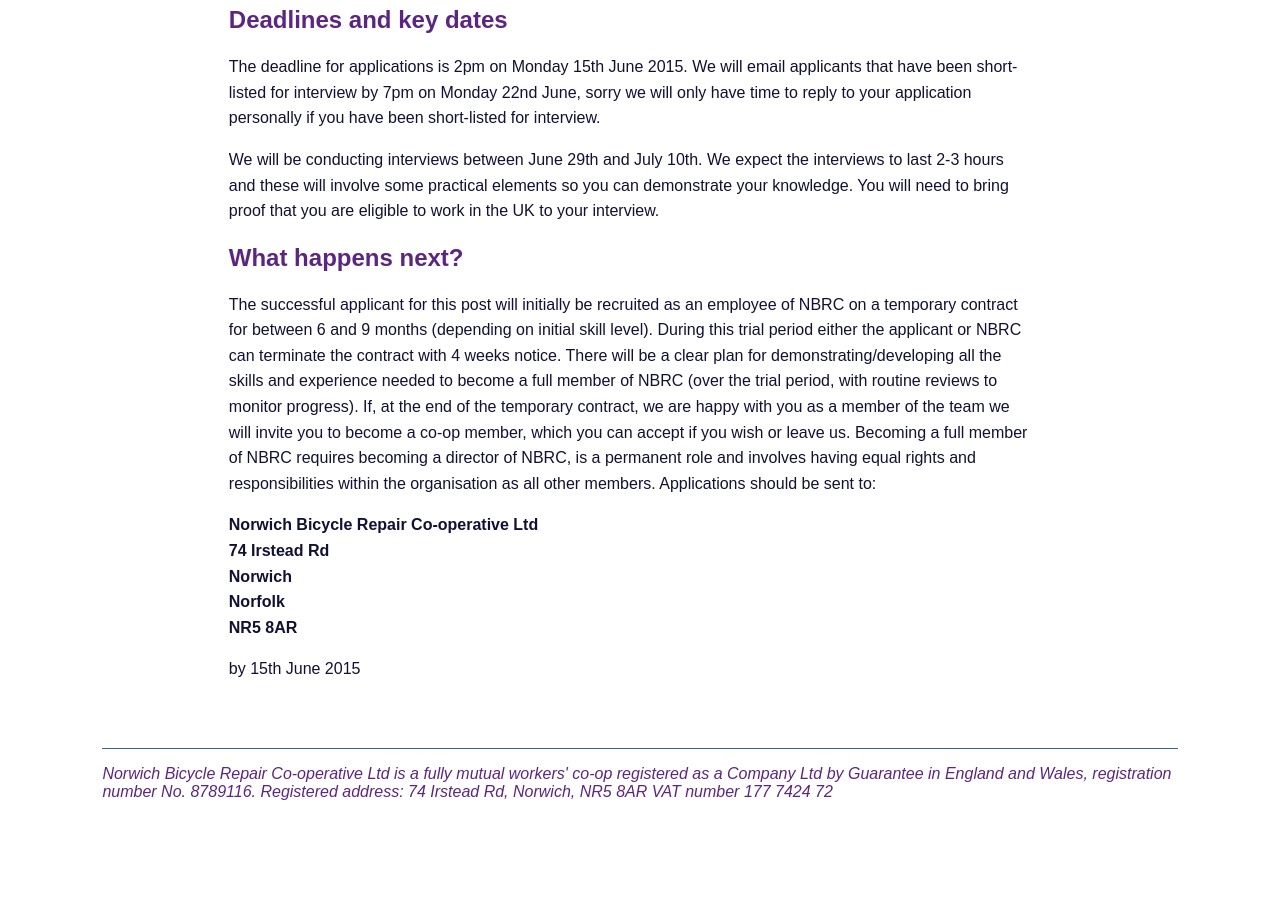
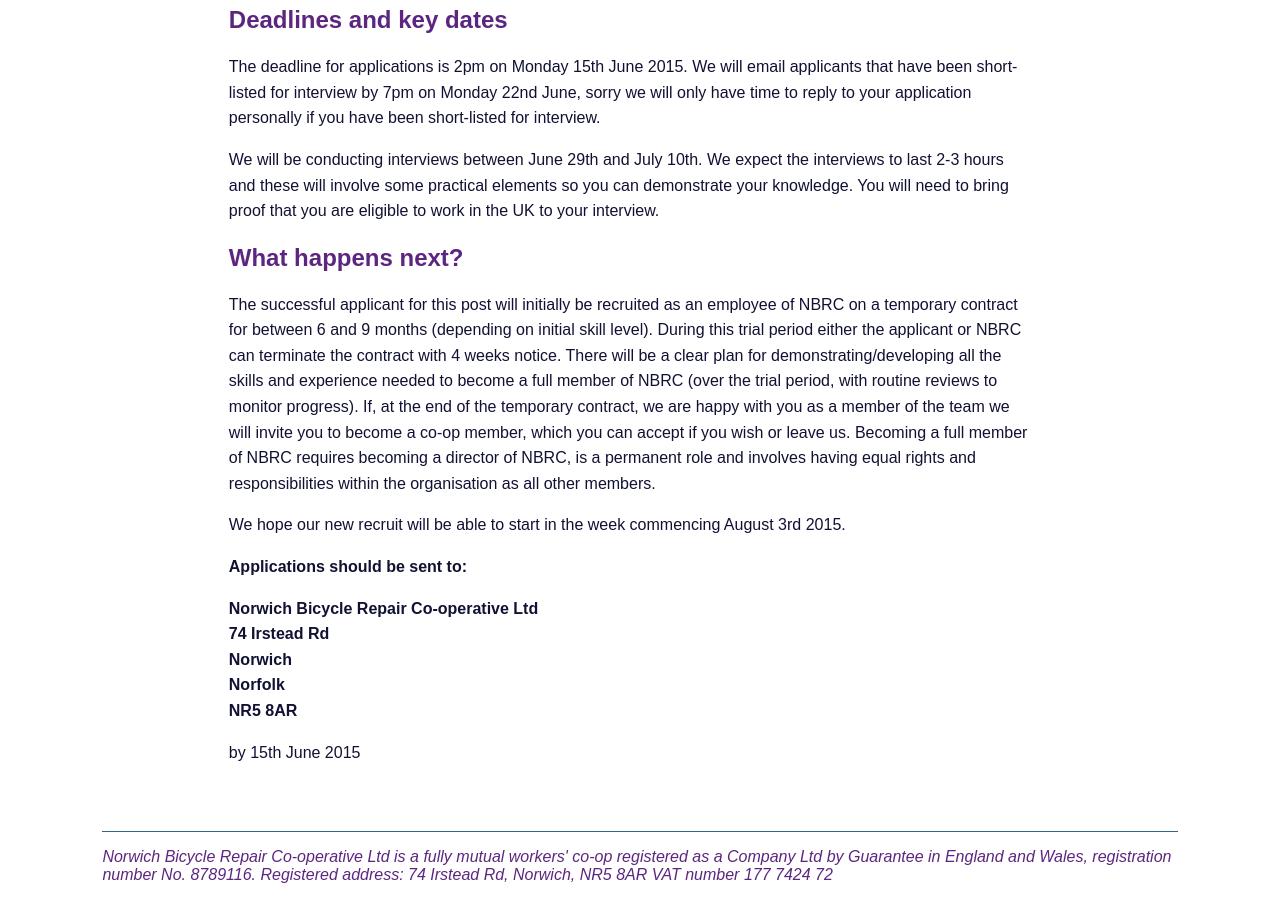
Before and after one commit to norwichbicyclerepaircooperative/norwichbicyclerepaircooperative.github.io, a Jekyll site: the page built from jobs/index.md, in a window 1280 px wide and 900 px high, scrolled down 5288 px. Built offline with Jekyll 4.4.1, drawn with Linux system fonts in a browser that asks for light colours; before the commit the page ends 6105 px from its top, so only the background shows below that; some of the changed text lies outside the part shown.

Commit message:
Update index.md

```diff
--- a/jobs/index.md
+++ b/jobs/index.md
@@ -73,7 +73,7 @@
 forthcoming dates until the end of 2016 can be found [here](/holiday-dates/).
 
 The starting wage will be £7.05 per hour; rising to a minimum of £7.85 per hour (or
-the current living wage as set by [The Living Wage Foundation](http://www.livingwage.org.uk/) if you
+the current living wage as set by [The Living Wage Foundation](http://www.livingwage.org.uk/)) if you
 succeed in being accepted as a full member (as a full member you'll be involved in
 deciding how wages are set - we always aim to make these a fair reflection of the
 responsibility associated with each particular job within the co-op).
@@ -276,7 +276,10 @@
 accept if you wish or leave us. Becoming a full member of NBRC requires
 becoming a director of NBRC, is a permanent role and involves having equal
 rights and responsibilities within the organisation as all other members.
-Applications should be sent to:
+
+We hope our new recruit will be able to start in the week commencing August 3rd 2015.
+
+__Applications should be sent to:__
 
 __Norwich Bicycle Repair Co-operative Ltd
 74 Irstead Rd
```
